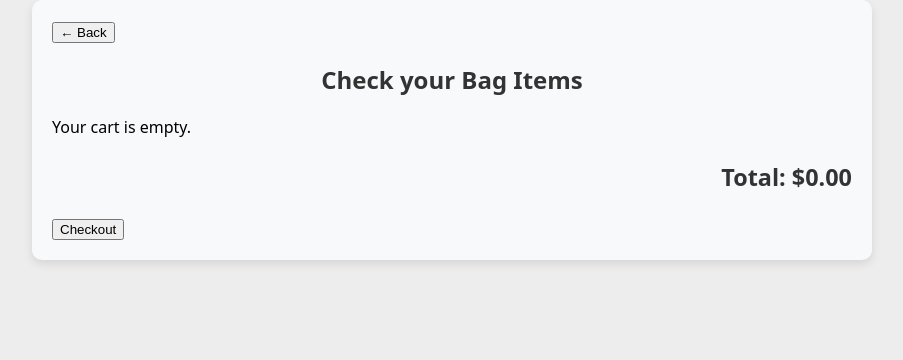
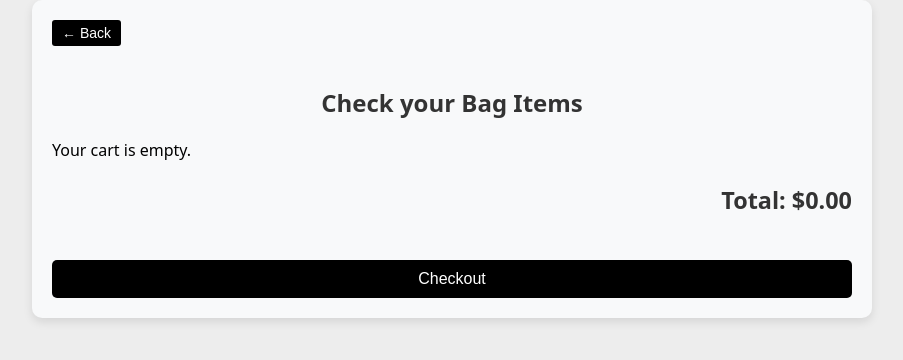
Before and after one commit to LindseyM23/ecommerce-project, a React (Create React App) app: page /cart in a window 1280 px wide. Shown: the top 360 px of the page, without its empty margins (188-1091 px from the left). Built offline with nearby package versions, Linux system fonts and the light colour scheme.

Commit message:
i just added the button css

```diff
--- a/src/styles/CartPage.css
+++ b/src/styles/CartPage.css
@@ -1,5 +1,3 @@
-/* CartPage.css */
-
 .cart-container {
   max-width: 800px;
   margin: 0 auto;
@@ -51,6 +49,19 @@
   margin-top: 5px;
 }
 
+.item-price {
+  margin-top: 10px;
+  font-size: 16px;
+  color: #333;
+}
+
+.item-quantity-remove-container {
+  display: flex;
+  flex-direction: column;
+  align-items: flex-start; /* Aligns quantity controls and remove button to the left */
+  margin-top: 10px;
+}
+
 .item-quantity {
   display: flex;
   align-items: center;
@@ -76,6 +87,22 @@
   font-size: 16px;
 }
 
+.remove-button {
+  background-color: black;
+  color: white;
+  border: none;
+  border-radius: 3px;
+  padding: 5px 10px;
+  margin-top: 10px;
+  font-size: 14px;
+  cursor: pointer;
+  width: 10%;
+}
+
+.remove-button:hover {
+  background-color: #c82333;
+}
+
 .cart-total {
   margin-top: 20px;
   text-align: right;
@@ -87,7 +114,6 @@
   color: #333;
 }
 
-
 .cart-item img {
   width: 80px;
   height: 100px;
@@ -98,3 +124,36 @@
   background-color: #fff;
   padding: 5px;
 }
+
+.checkout-button {
+  margin-top: 20px;
+  padding: 10px 20px;
+  background-color: black;
+  color: white;
+  border: none;
+  border-radius: 5px;
+  font-size: 16px;
+  cursor: pointer;
+  width: 100%;
+}
+
+.checkout-button:hover {
+  background-color: green;
+}
+
+/* Back button styling */
+.back-button {
+  display: inline-block;
+  margin-bottom: 20px;
+  padding: 5px 10px;
+  background-color: black;
+  color: white;
+  border: none;
+  border-radius: 3px;
+  font-size: 14px;
+  cursor: pointer;
+}
+
+.back-button:hover {
+  background-color: green;
+}
```
Lines whose indentation alone changed are shown as unchanged.
